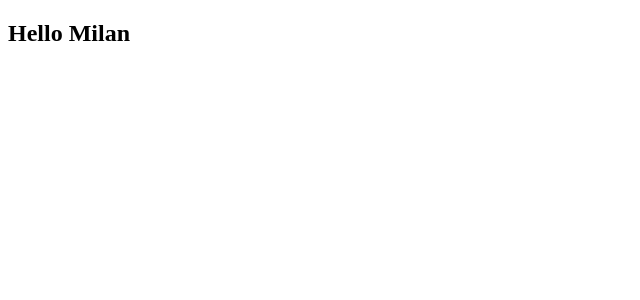
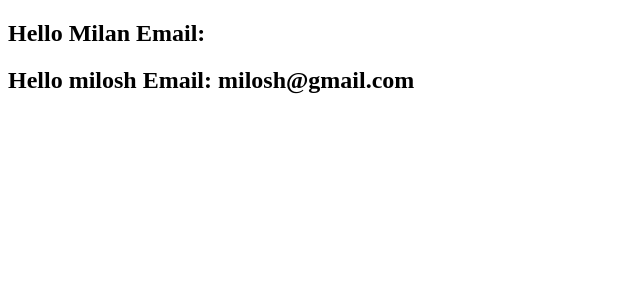
Before and after one commit to milan-sony/learn_vue.js, a Vue app in the folder new-project/: page / in a window 1280 px wide. Shown: the top 300 px of the page, without its empty margins (0-640 px from the left). Built offline with nearby package versions, Linux system fonts and the light colour scheme.

Commit message:
component props

```diff
--- a/new-project/src/App.vue
+++ b/new-project/src/App.vue
@@ -1,18 +1,23 @@
 <template>
-  <GreetME />
+  <GreetMe name="Milan" />
+  <GreetMe :name="name" :email="email" />
 </template>
 
 <script>
-import GreetME from './components/Greet.vue'
+import GreetMe from './components/Greet.vue'
 
 export default {
   name: 'App',
-  components:{
-    GreetME
+  components: {
+    GreetMe
+  },
+  data() {
+    return {
+      name: 'milosh',
+      email: 'milosh@gmail.com'
+    }
   }
 }
 </script>
 
-<style>
-
-</style>
+<style></style>
--- a/new-project/src/components/Greet.vue
+++ b/new-project/src/components/Greet.vue
@@ -1,9 +1,13 @@
 <template>
-    <h2>Hello Milan</h2>
+    <h2>Hello {{ name }} Email: {{ email }}</h2>
 </template>
 
 <script>
-export default{
-    name: 'GreetMe'
+export default {
+    name: 'GreetMe',
+    props: [
+        'name',
+        'email'
+    ]
 }
 </script>
```
